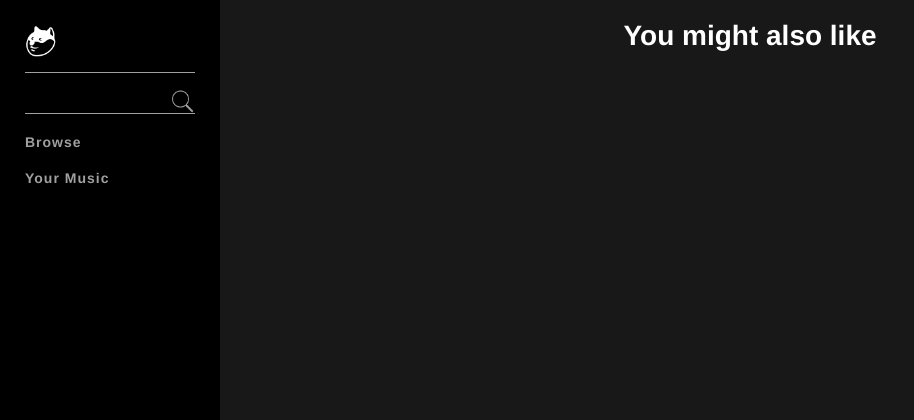
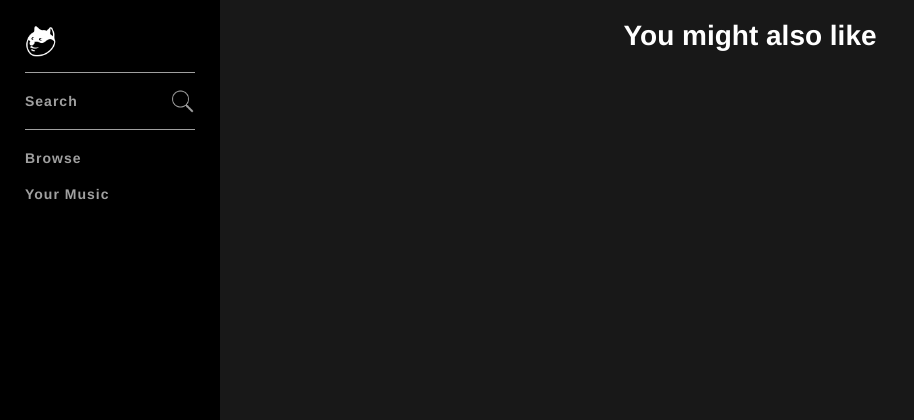
Before and after one commit to BenjaminKyhn/Spotify_Clone.php, a PHP site: page /index.php in a window 1280 px wide. Shown: the top 420 px of the page, without its empty margins (0-914 px from the left). Run offline with PHP 8.4, Linux system fonts and the light colour scheme; the visitor is signed in with stand-in values (Sample User, id 1); data that the repository does not hold is empty.

Commit message:
Fixed a UI bug

```diff
--- a/includes/navBarContainer.php
+++ b/includes/navBarContainer.php
@@ -8,6 +8,7 @@
         <div class="group">
             <div class="navItem">
                 <span role="link" tabindex="0" onclick="openPage('search.php')" class="navItemLink">
+                    Search
                     <img src="assets/images/icons/search.png" class="icon" alt="Search">
                 </span>
             </div>
```
